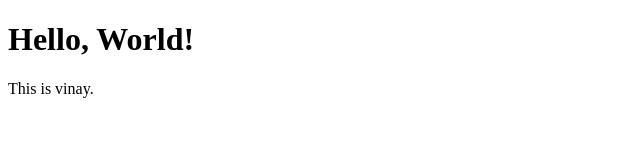
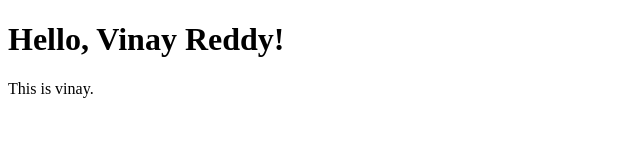
Before and after one commit to vinay-6969/Ca-cd, a plain HTML site: page Index.html in a window 1280 px wide. Shown: the whole page, without its empty margins (0-640 px from the left). Drawn offline with Linux system fonts and the light colour scheme.

Commit message:
Update Index.html

```diff
--- a/Index.html
+++ b/Index.html
@@ -1,10 +1,10 @@
 <!DOCTYPE html>
 <html>
 <head>
-    <title>My First Web Page</title>
+    <title>My biodata</title>
 </head>
 <body>
-    <h1>Hello, World!</h1>
+    <h1>Hello, Vinay Reddy!</h1>
     <p>This is vinay.</p>
     </body>
 </html>
```
